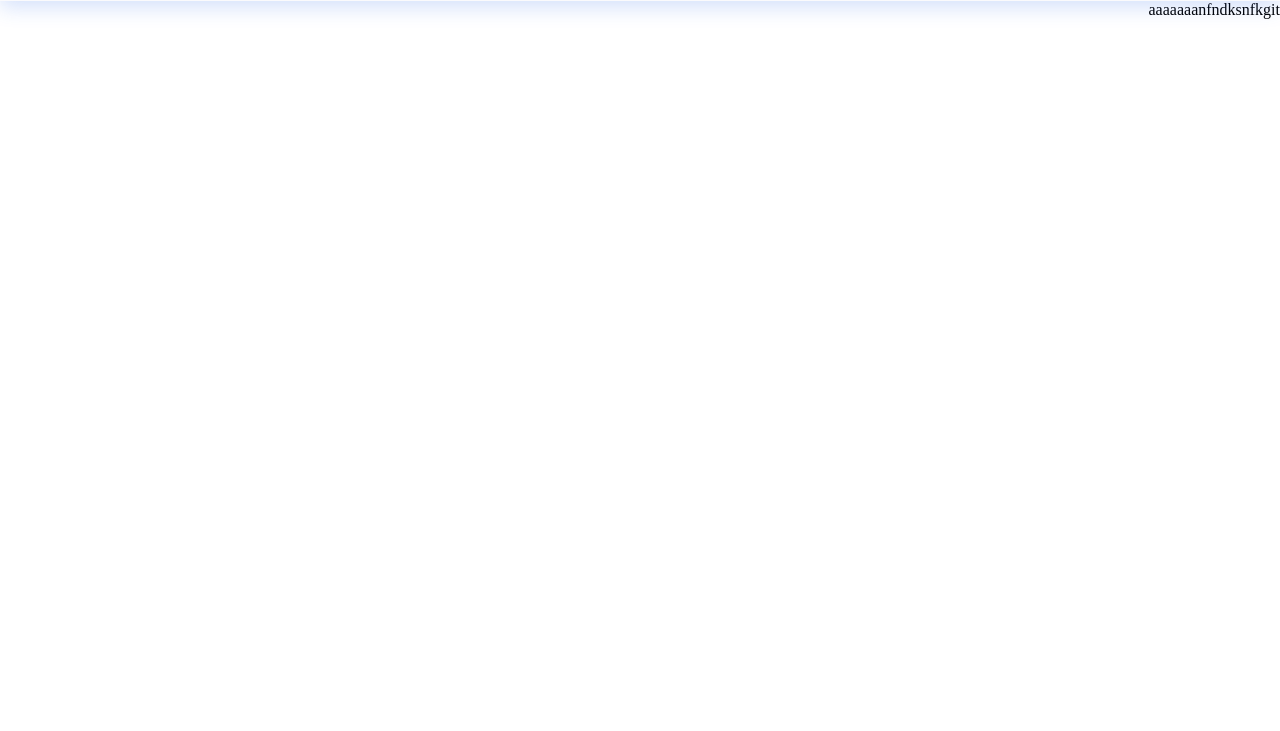
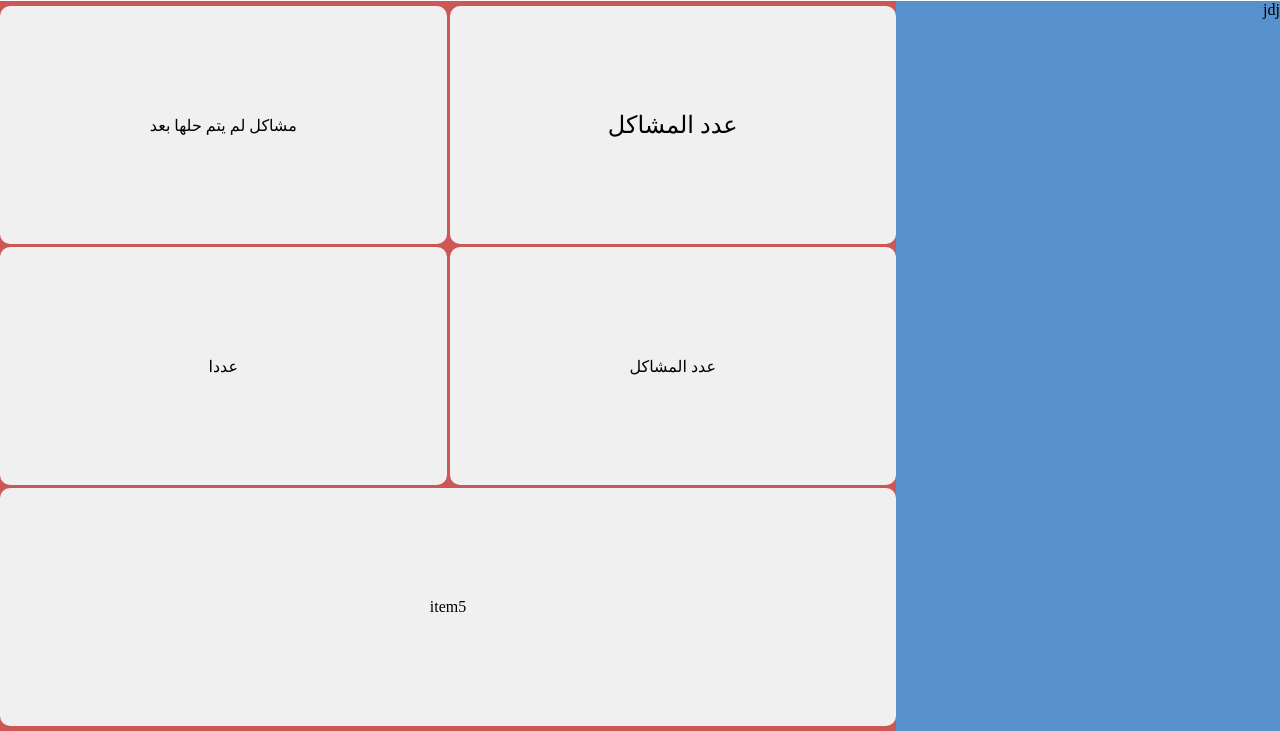
Before and after one commit to n1363979-ai/Solve-problems-, a plain HTML site: page engineer.html in a window 1280 px wide. Shown: the part 69-800 px from the top of the page. Drawn offline with Linux system fonts and the light colour scheme.

Commit message:
engineer page and css on login page

```diff
--- a/engineer.html
+++ b/engineer.html
@@ -20,12 +20,24 @@
     </header>
 
 
-
-
+<div class="container">
+<aside>jdj</aside>
 
     <main>
-aaaaaaanfndksnfkgit
+        <section class="summary">
+
+            <div class="card item1">
+                <span class="card-value">عدد المشاكل</span>
+
+            </div>
+            <div class="card item2">مشاكل لم يتم حلها بعد</div>
+            <div class="card item3">عدد المشاكل</div>
+            <div class="card item4">عددا</div>
+            <div class="card item5">item5</div>
+
+        </section>
     </main>
+</div>
 
     <footer>
 
--- a/style.css
+++ b/style.css
@@ -50,12 +50,12 @@ align-items: center;
     text-decoration: none;
     color: rgb(76, 76, 76) ;
     transition: 300ms;
+    font-size: clamp(15px, 5vw, 25px);
 }
 
  header nav ul li a:hover{
     color:black;
-    font-size: 20px;
-
+    font-size:calc(clamp(15px, 5vw, 25px) + 10px);
     transition: 300ms;
 
 }
@@ -161,7 +161,7 @@ align-items: center;
 
 .signup-page main section form div label{
    align-self:start;
-
+   font-size:clamp(15px, 5vw, 18px);
 
 }
 
@@ -192,20 +192,16 @@ align-items: center;
 
 
 
-.signup-page main section form div label{
-   font-size: 15px;
 
 
-}
-
 .signup-page main section form div input{
- height: 30px;
+ min-height: 30px;
 
 
 }
 
 .signup-page main section form div button{
-    height: 40px;
+    min-height: 40px;
 }
 
 }
@@ -231,11 +227,12 @@ align-items: center;
     margin-top: 20px;
    border-radius: 5px;
     min-width: 30%;
-    min-height: 210px;
+   min-height: 250px;
     text-align: center;
    box-shadow: 0px 6px 20px rgba(37, 99, 235, 0.20);
     background-color:white;
     padding: 5px;
+
 }
 
 .login-page main section form{
@@ -253,30 +250,38 @@ align-items: center;
     flex-direction: column;
     font-size: 10px;
     font-weight: bold;
-    align-items: start;
+    align-items: center;
     margin-top: 15px;
+    width: 80%;
+}
+
+.login-page main section form div label{
+   align-self:start;
+   font-size:clamp(15px, 5vw, 16px);
+
 }
 
 .login-page main section form div input {
- width: 200px;
- height: 25px;
+ width: 100%;
+ height: 30px;
  margin-top: 2px;
  border: 1px rgb(219, 219, 219) solid;
  border-radius: 5px;
-font-size: 10px;
-
+font-size: 15px;
+text-indent: 5px;
 
 }
 
 .login-page main section form div button  {
 
     width: 200px;
-    height: 30px;
+    height: 40px;
     border-radius: 5px;
     border: none;
     color: white;
     background-color: rgb(0, 140, 255);
     transition: 300ms;
+    font-size: 20px;
 
 }
 
@@ -322,8 +327,96 @@ font-size: 10px;
 }
 
 .engineer-page header nav ul li a img {
-    width: 30px;
-    height: 30px;
+    width: 40px;
+    height: 40px;
     display: block;
 
 }
+
+.engineer-page header {
+ box-shadow: none;
+
+}
+
+.engineer-page .container {
+    display: flex;
+    flex-direction: row;
+    flex-grow: 1;
+
+}
+.engineer-page aside {
+background-color: #5791cc;
+width: 30%;
+}
+
+.engineer-page main {
+background-color: #cc5757;
+display: flex;
+flex-direction: column;
+
+align-items: center;
+flex-grow: 1;
+}
+
+.engineer-page main section.summary {
+   display: grid;
+   /* grid-template-columns: repeat(auto-fit, minmax(200px, 1fr)); */
+
+   grid-template-columns: 1fr 1fr;
+   grid-template-rows: 1fr 1fr 1fr ;
+    width: 100%;
+    height: 100%;
+    margin: 5px;
+    gap: 3px;
+
+}
+
+
+.engineer-page div.card {
+  background-color: #f0f0f0;
+    width: 100%;
+    height: 100%;
+    border-radius: 10px;
+    display: flex;
+    justify-content:center;
+    align-items: center;
+
+    transition: 300ms;
+
+}
+
+.engineer-page div.card:hover {
+  box-shadow: 0px 6px 20px rgba(128, 128, 128, 0.217);
+    transform: scale(1.05);
+    transition: 300ms;
+}
+
+.item1{
+    grid-column: 1 / 2;
+    grid-row: 1 / 2;
+}
+
+.item2{
+    grid-column: 2 / 2;
+    grid-row: 1 / 2;
+}
+
+.item3{
+    grid-column: 1 / 2;
+    grid-row: 2 / 3;
+}
+
+.item4{
+    grid-column: 2 / 2;
+    grid-row: 2 / 3;
+}
+
+.item5{
+    grid-column: 1 / 3;
+    grid-row: 3 / 4;
+}
+
+.card-value{
+    font-size: 24px;
+
+}
```
